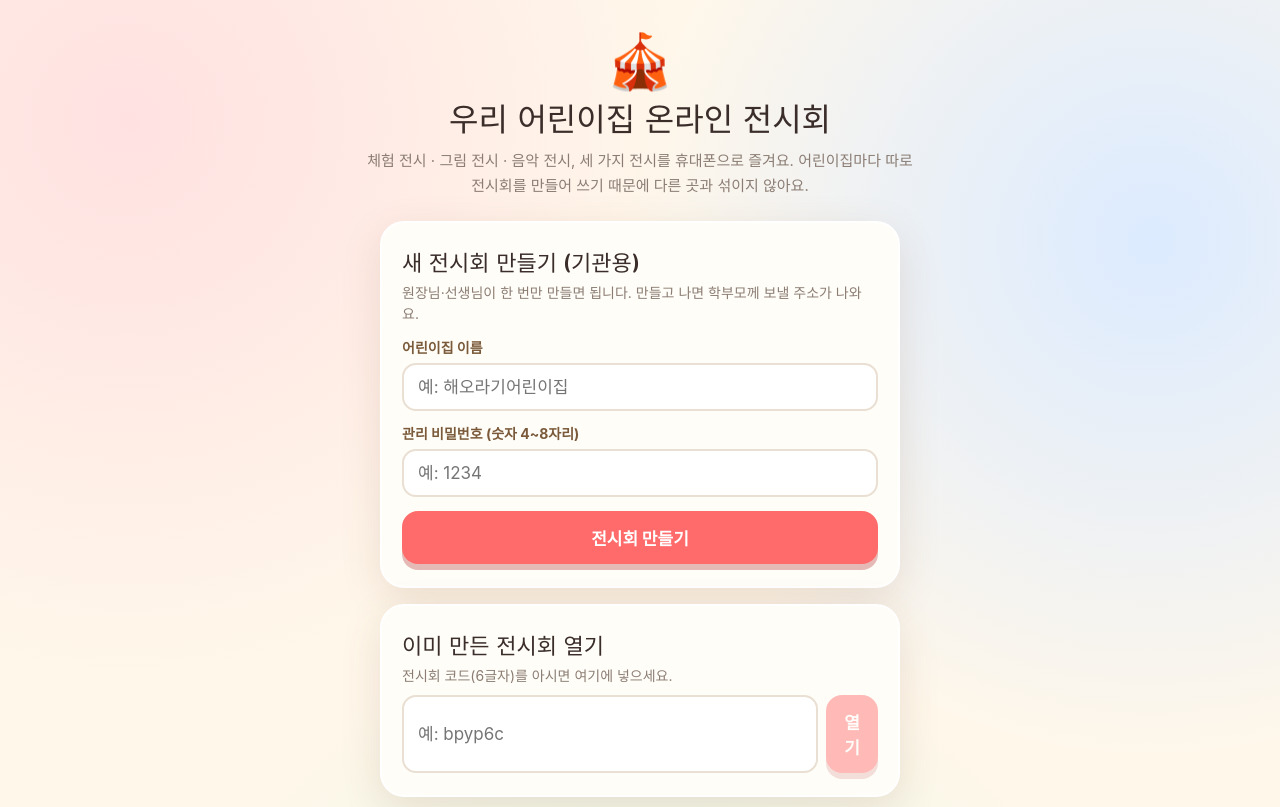
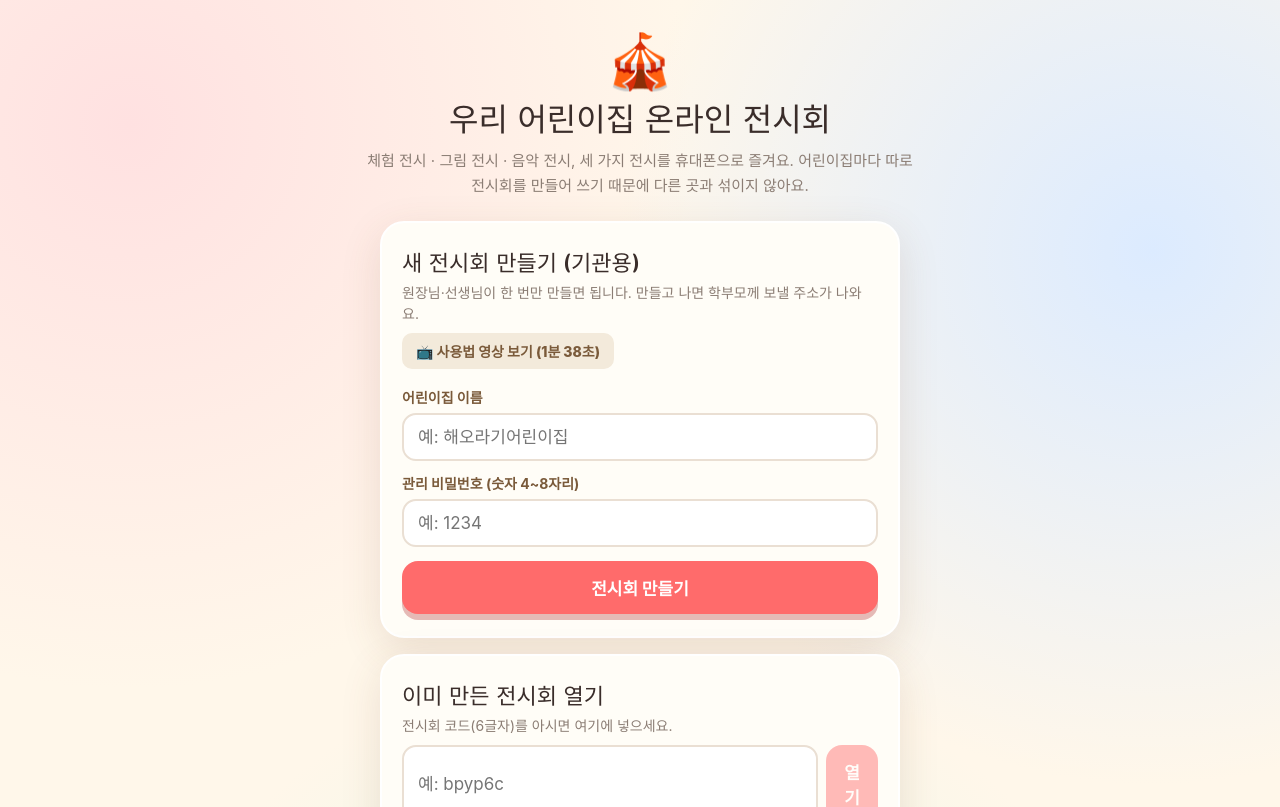
Before and after one commit to lajisuk-hub/kids-expo, a Next.js app: page / in a window 1280 px wide. Shown: the top 807 px of the page. Built offline with nearby package versions, Linux system fonts and the light colour scheme; a web font is replaced by a local one.

Commit message:
첫 화면에 기관용 사용법 영상 링크

```diff
--- a/app/page.js
+++ b/app/page.js
@@ -68,6 +68,7 @@ export default function Home() {
         <div className="card">
           <h2>새 전시회 만들기 (기관용)</h2>
           <p className="sub">원장님·선생님이 한 번만 만들면 됩니다. 만들고 나면 학부모께 보낼 주소가 나와요.</p>
+          <a className="btn sm ghost" href="https://pgywpdodatjfpivxmymn.supabase.co/storage/v1/object/public/suseong-hub/expo/guide-v1.mp4" target="_blank" rel="noreferrer" style={{ textDecoration: "none", marginBottom: 6 }}>📺 사용법 영상 보기 (1분 38초)</a>
           <label className="f">어린이집 이름</label>
           <input className="inp" value={name} onChange={(e) => setName(e.target.value)} placeholder="예: 해오라기어린이집" maxLength={40} />
           <label className="f">관리 비밀번호 (숫자 4~8자리)</label>
```
